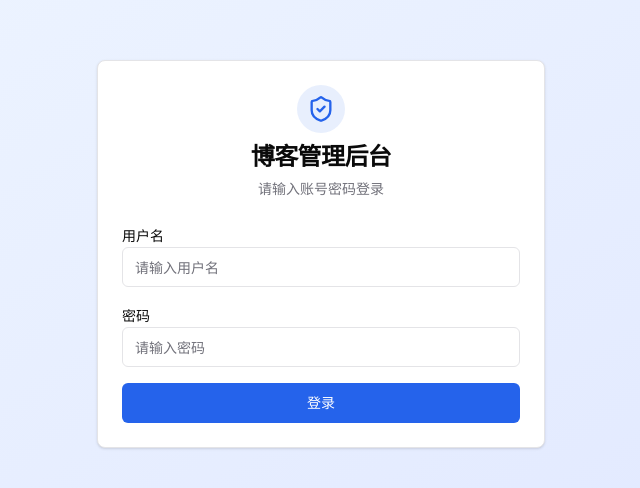
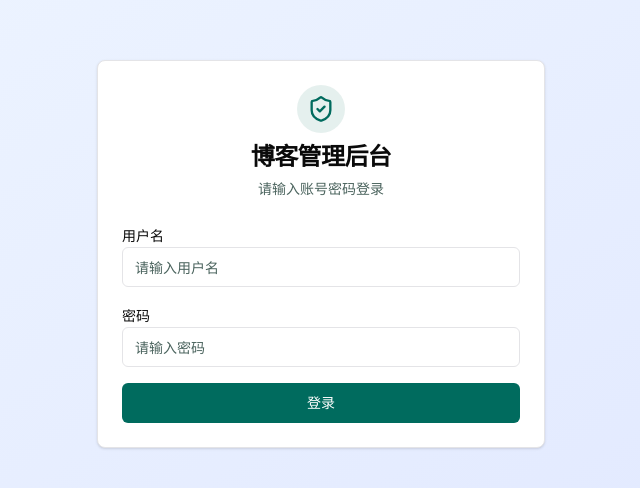
Before and after one commit to overwatch200169/react_background, a React (Vite) app: page /login in a window 1280 px wide. Shown: the part 146-634 px from the top of the page, without its empty margins (319-959 px from the left). Built offline with nearby package versions, Linux system fonts and the light colour scheme.

Commit message:
更改颜色配置

```diff
--- a/src/index.css
+++ b/src/index.css
@@ -7,28 +7,28 @@
   --color-card-foreground: #0a0a0a;
   --color-popover: #ffffff;
   --color-popover-foreground: #0a0a0a;
-  --color-primary: #2563eb;
-  --color-primary-foreground: #ffffff;
-  --color-secondary: #f4f4f5;
-  --color-secondary-foreground: #18181b;
-  --color-muted: #f4f4f5;
-  --color-muted-foreground: #71717a;
-  --color-accent: #f4f4f5;
-  --color-accent-foreground: #18181b;
+  --color-primary: #006B5E;
+  --color-primary-foreground: #FFFFFF;
+  --color-secondary: #C2E8E0;
+  --color-secondary-foreground: #06201C;
+  --color-muted: #9EF2E4;
+  --color-muted-foreground: #4A635D;
+  --color-accent: #B8E4E0;
+  --color-accent-foreground: #001F1E;
   --color-destructive: #ef4444;
   --color-destructive-foreground: #ffffff;
   --color-border: #e4e4e7;
   --color-input: #e4e4e7;
-  --color-ring: #2563eb;
+  --color-ring: #006B5E;
   --radius-sm: 0.25rem;
   --radius-md: 0.375rem;
   --radius-lg: 0.5rem;
   --radius-xl: 0.75rem;
-  --color-sidebar: #f8fafc;
+  --color-sidebar: #f0fdfb;
   --color-sidebar-foreground: #0f172a;
   --color-sidebar-border: #e2e8f0;
-  --color-sidebar-accent: #eff6ff;
-  --color-sidebar-accent-foreground: #1e40af;
+  --color-sidebar-accent: #9EF2E4;
+  --color-sidebar-accent-foreground: #002020;
 }
 
 @layer base {
```
